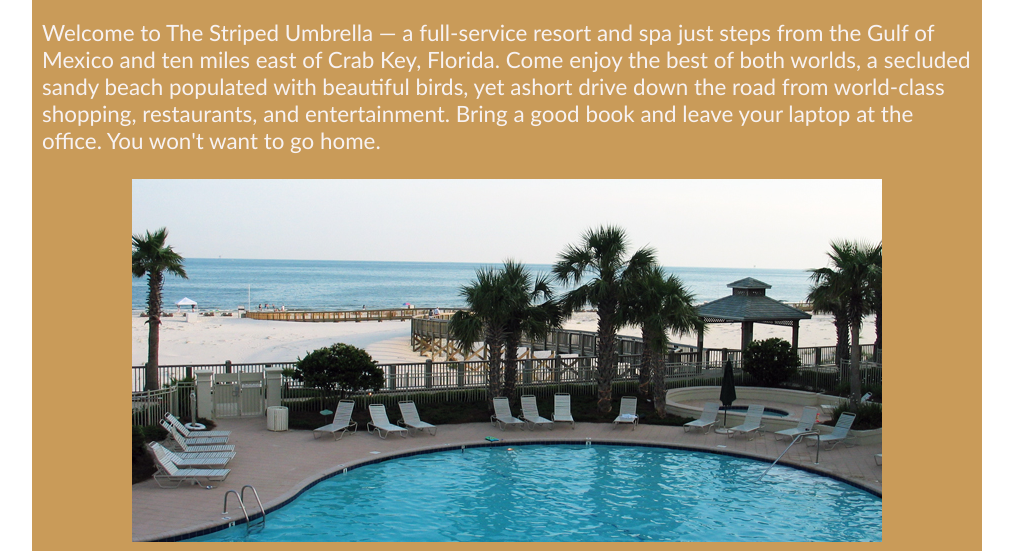
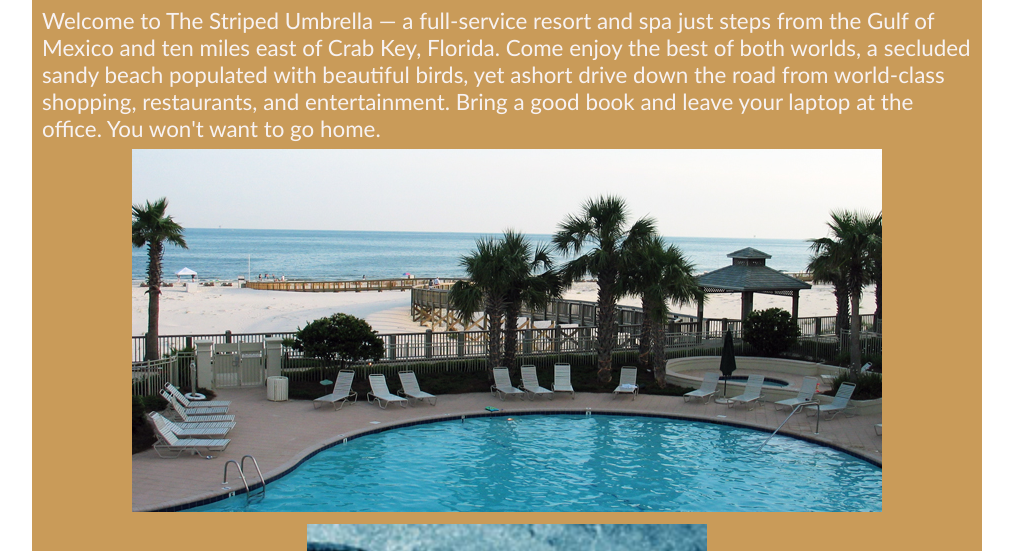
Before and after one commit to LouisGodfrin/HTML-CSS-Lab-Assignment-2, a plain HTML site: page index.html in a window 1280 px wide. Shown: the part 239-790 px from the top of the page, without its empty margins (133-1146 px from the left). Drawn offline with Linux system fonts and the light colour scheme; grey boxes are pictures that could not be loaded.

Commit message:
Update style.css

```diff
--- a/css/style.css
+++ b/css/style.css
@@ -1,3 +1,8 @@
+/* Q#. All the elements have margin of 0 from the top, bottom, left, and right */
+*
+{
+    margin: 0;
+}
 
 /*2. The <body> element has to be styled with:
     a. Any colour you prefer for the text
```
